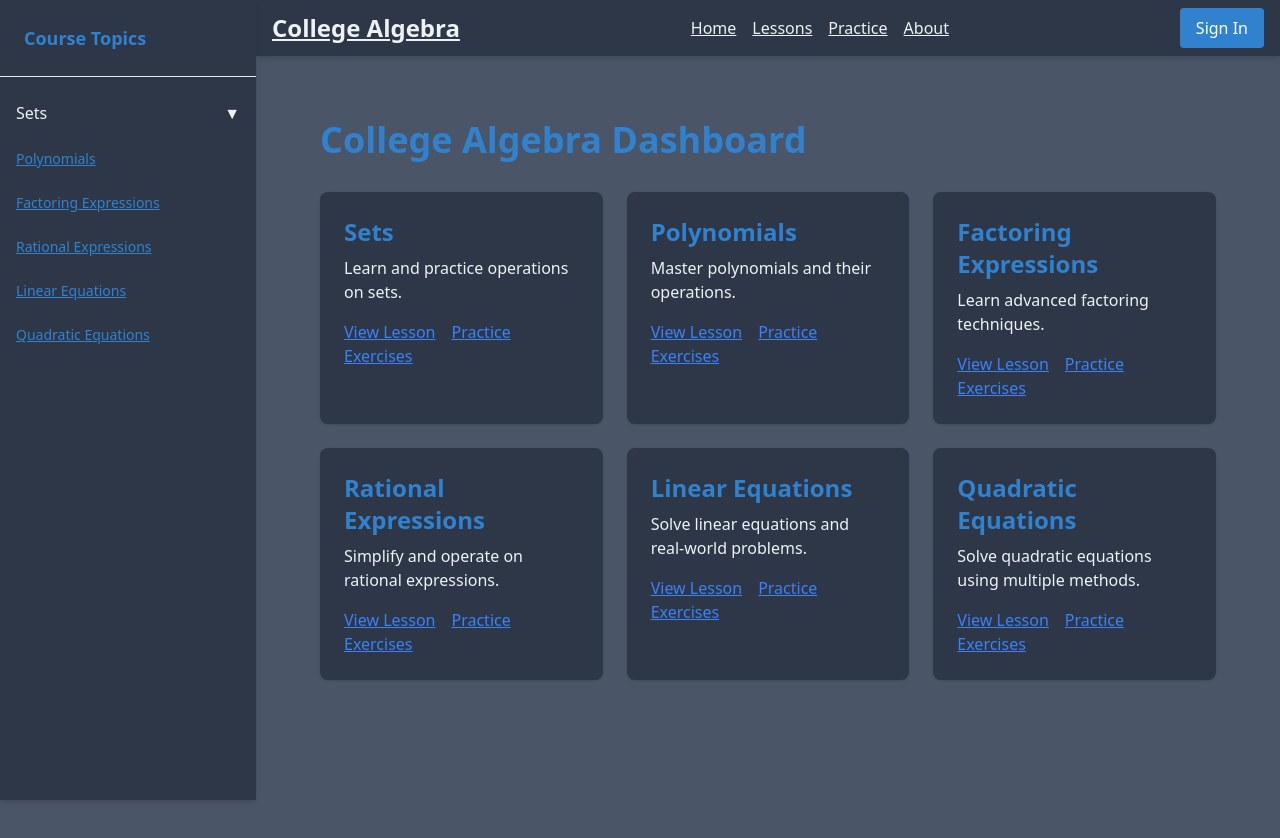
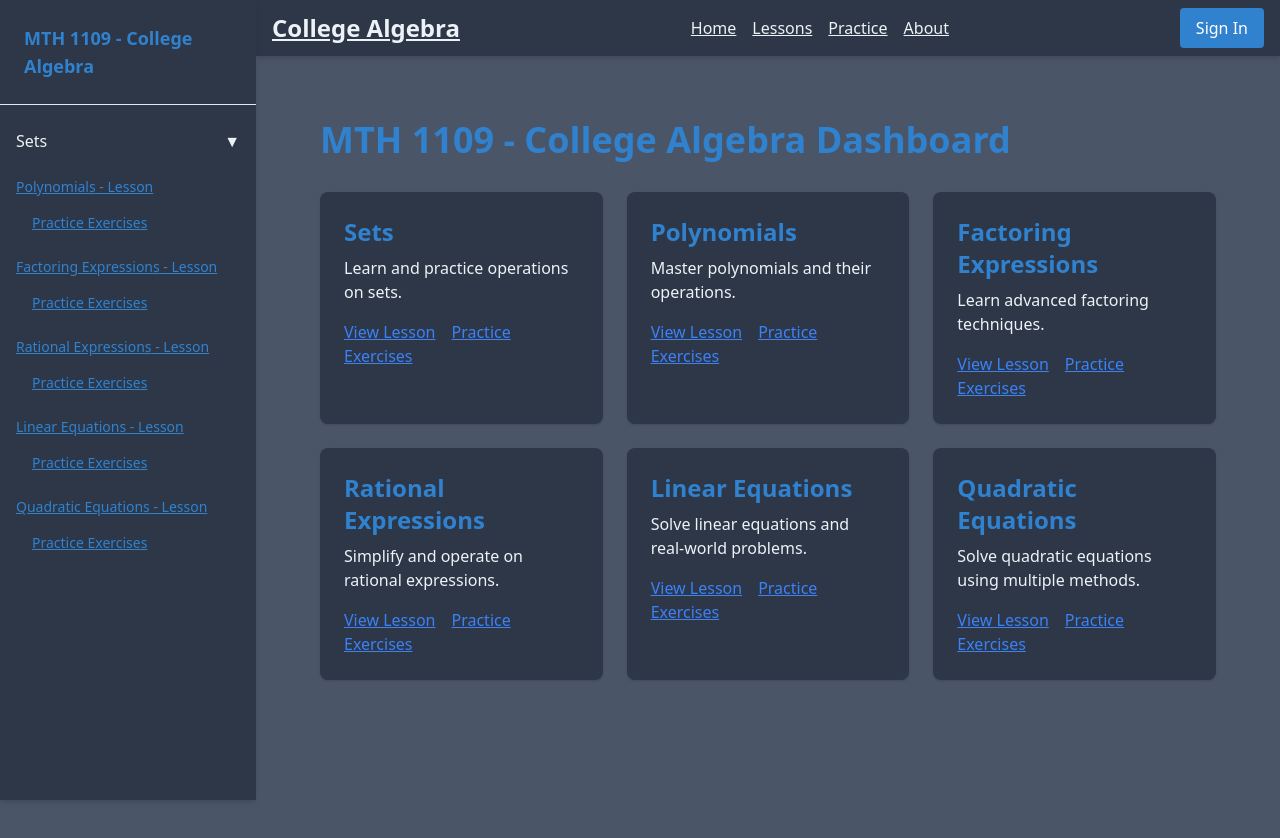
Before and after one commit to amukiria/college-algebra-app, a Next.js app: page / in a window 1280 px wide. Shown: the top 838 px of the page. Built offline with nearby package versions, Linux system fonts and the light colour scheme.

Commit message:
dashboard updates. dead links to be resolved

```diff
--- a/src/app/layout.js
+++ b/src/app/layout.js
@@ -3,9 +3,10 @@ import Sidebar from "@/components/Sidebar";
 import TopBar from "@/components/TopBar";
 
 export const metadata = {
-  title: "College Algebra App",
+  title: "MTH 1109 - College Algebra", // Updated title
   description: "An interactive way to learn algebra using gamified learning modules.",
 };
+
 
 export default function RootLayout({ children }) {
   return (
--- a/src/app/lessons/page.js
+++ b/src/app/lessons/page.js
@@ -9,10 +9,10 @@ const topics = [
   { title: "Quadratic Equations", path: "/lessons/quadratics", description: "Solve quadratic equations using multiple methods." },
 ];
 
-export default function LessonsDashboard() {
+export default function Dashboard() {
   return (
     <div className="p-8 bg-secondary min-h-screen text-text">
-      <h1 className="text-4xl font-bold text-accent mb-8">College Algebra Lessons</h1>
+      <h1 className="text-4xl font-bold text-accent mb-8">MTH 1109 - College Algebra Dashboard</h1>
       <div className="grid grid-cols-1 sm:grid-cols-2 lg:grid-cols-3 gap-6">
         {topics.map((topic, index) => (
           <div key={index} className="p-6 bg-primary rounded-lg shadow hover:shadow-lg">
--- a/src/app/page.js
+++ b/src/app/page.js
@@ -12,7 +12,7 @@ const topics = [
 export default function Dashboard() {
   return (
     <div className="p-8 bg-secondary min-h-screen text-text">
-      <h1 className="text-4xl font-bold text-accent mb-8">College Algebra Dashboard</h1>
+      <h1 className="text-4xl font-bold text-accent mb-8">MTH 1109 - College Algebra Dashboard</h1>
       <div className="grid grid-cols-1 sm:grid-cols-2 lg:grid-cols-3 gap-6">
         {topics.map((topic, index) => (
           <div key={index} className="p-6 bg-primary rounded-lg shadow hover:shadow-lg">
--- a/src/components/Sidebar.js
+++ b/src/components/Sidebar.js
@@ -1,4 +1,5 @@
 "use client";
+
 import React, { useState } from "react";
 import Link from "next/link";
 
@@ -16,7 +17,7 @@ const Sidebar = () => {
   return (
     <aside className="bg-primary w-64 h-screen fixed left-0 top-0 shadow-md text-text">
       <div className="p-6 font-bold text-accent text-lg border-b border-gray-200">
-        Course Topics
+        MTH 1109 - College Algebra
       </div>
       <nav className="mt-4">
         <ul>
@@ -52,10 +53,16 @@ const Sidebar = () => {
           {topics.map((topic, index) => (
             <li key={index} className="mb-2">
               <Link
-                href={topic.path}
+                href={`${topic.path}/lesson`}
                 className="block px-4 py-2 hover:bg-secondary hover:text-accent transition"
               >
-                {topic.title}
+                {topic.title} - Lesson
+              </Link>
+              <Link
+                href={`${topic.path}/practice`}
+                className="block px-4 py-2 hover:bg-secondary hover:text-accent transition ml-4"
+              >
+                Practice Exercises
               </Link>
             </li>
           ))}
```
